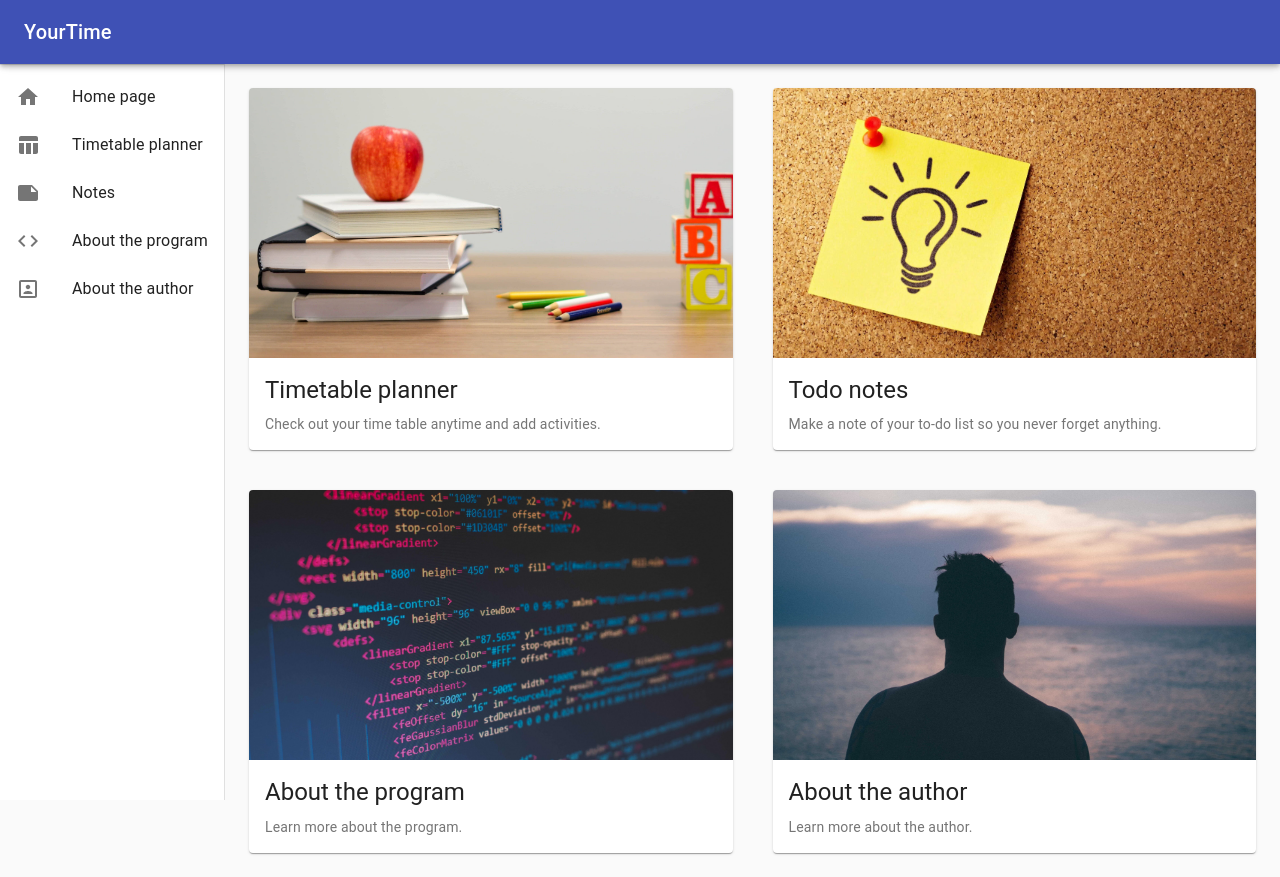
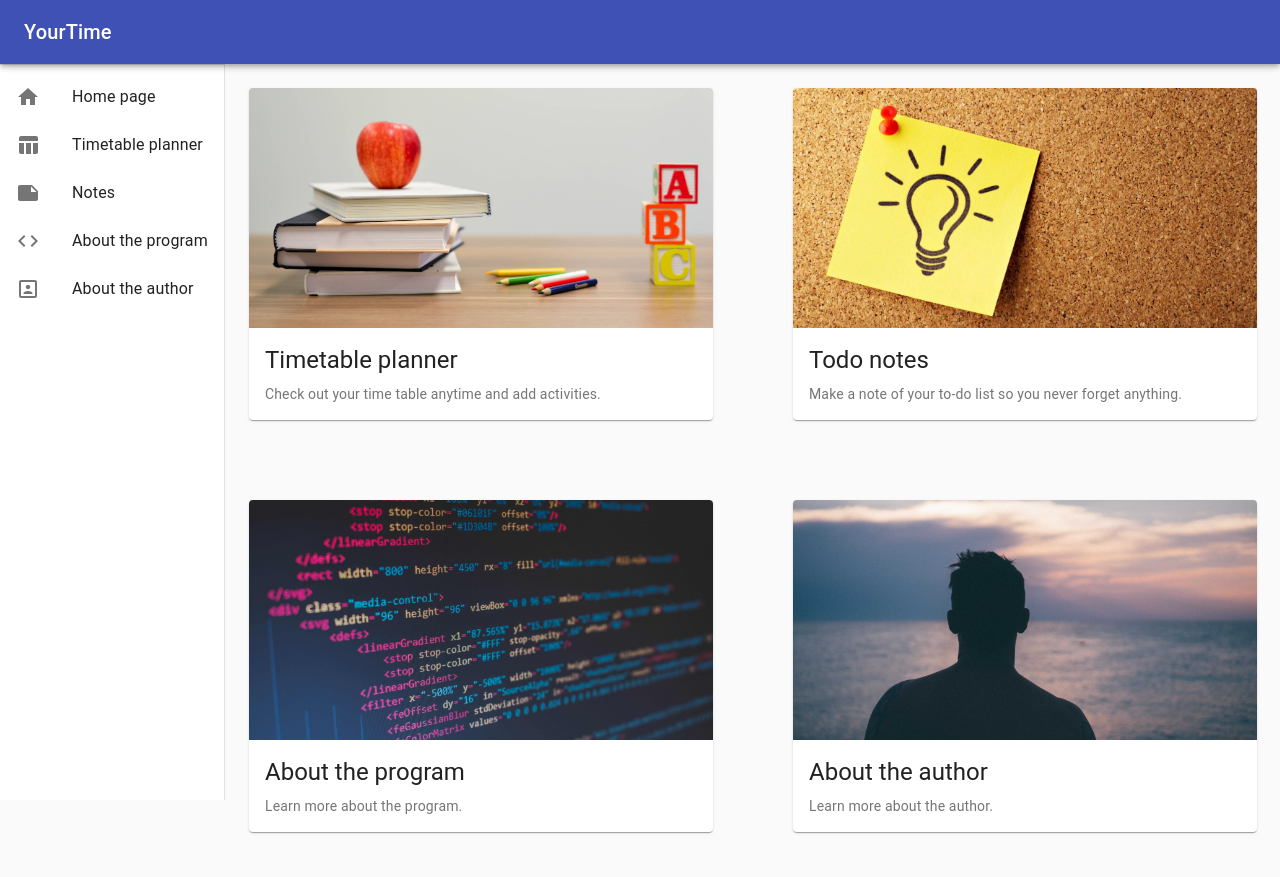
Before and after one commit to keserukristof/SZAKDOLGOZAT, a React (Create React App) app in the folder your-time-frontend/: page /#/ in a window 1280 px wide. Built offline with nearby package versions, Linux system fonts and the light colour scheme.

Commit message:
animation hozzáadása

```diff
--- a/your-time-frontend/package.json
+++ b/your-time-frontend/package.json
@@ -13,11 +13,13 @@
     "@material-ui/pickers": "^3.2.10",
     "contentful": "^7.14.0",
     "date-fns": "^2.11.0",
+    "gh-pages": "^2.2.0",
     "react": "^16.11.0",
     "react-dom": "^16.11.0",
     "react-hook-form": "^5.1.1",
     "react-router-dom": "^5.1.2",
     "react-scripts": "3.2.0",
+    "react-spring": "^8.0.27",
     "react-uuid": "^1.0.2"
   },
   "scripts": {
--- a/your-time-frontend/src/App.js
+++ b/your-time-frontend/src/App.js
@@ -14,6 +14,7 @@ import AboutMe from './pages/AboutMe'
 import TimeTable from './pages/TimeTable'
 import Notes from './pages/Notes'
 import LoginAndReg from "./pages/LoginAndReg";
+
 
 
 const App = () => {
--- a/your-time-frontend/src/components/CostumCard.js
+++ b/your-time-frontend/src/components/CostumCard.js
@@ -1,23 +1,44 @@
-import React from 'react';
-import { makeStyles } from '@material-ui/core/styles';
-import Card from '@material-ui/core/Card';
-import CardActionArea from '@material-ui/core/CardActionArea';
-import CardContent from '@material-ui/core/CardContent';
-import CardMedia from '@material-ui/core/CardMedia';
-import Typography from '@material-ui/core/Typography';
+import React from "react";
+import { makeStyles } from "@material-ui/core/styles";
+import Card from "@material-ui/core/Card";
+import CardActionArea from "@material-ui/core/CardActionArea";
+import CardContent from "@material-ui/core/CardContent";
+import CardMedia from "@material-ui/core/CardMedia";
+import Typography from "@material-ui/core/Typography";
+import { useSpring, animated } from "react-spring";
+
+const calc = (x, y) => [
+  -(y - window.innerHeight / 2) / 50,
+  (x - window.innerWidth / 2) / 100,
+  1.1
+];
+const trans = (x, y, s) =>
+  `perspective(600px) rotateX(${x}deg) rotateY(${y}deg) scale(${s})`;
 
 const useStyles = makeStyles({
   media: {
-    height: 270
+    height: 240,
   },
+  card: {
+    maxWidth: 700,
+  }
 });
-
 
 const CostumCard = props => {
   const classes = useStyles();
 
+  const [cardStyle, set] = useSpring(() => ({
+    xys: [0, 0, 1],
+    config: { mass: 3, tension: 250, friction: 30 }
+  }));
+
   return (
-    <Card>
+    <animated.div
+      onMouseMove={({ clientX: x, clientY: y }) => set({ xys: calc(x, y) })}
+      onMouseLeave={() => set({ xys: [0, 0, 1] })}
+      style={{ transform: cardStyle.xys.interpolate(trans) }}
+    >
+      <Card className={classes.card}>
         <CardActionArea>
           <CardMedia
             className={classes.media}
@@ -34,7 +55,8 @@ const CostumCard = props => {
           </CardContent>
         </CardActionArea>
       </Card>
+    </animated.div>
   );
-}
+};
 
 export default CostumCard;
--- a/your-time-frontend/src/components/notes/NoteList.js
+++ b/your-time-frontend/src/components/notes/NoteList.js
@@ -4,6 +4,7 @@ import List from "@material-ui/core/List";
 import Grid from "@material-ui/core/Grid";
 
 const NoteList = ({ notes, toggleComplete, removeNote }) => {
+
   return (
     <List>
       <Grid container spacing={4}>
--- a/your-time-frontend/src/pages/AboutMe.js
+++ b/your-time-frontend/src/pages/AboutMe.js
@@ -3,11 +3,17 @@ import CostumCard from "../components/CostumCard";
 import { Grid } from "@material-ui/core";
 import Typography from "@material-ui/core/Typography";
 import Box from "@material-ui/core/Box";
-
+import { useSpring, animated } from "react-spring";
 
 const AboutMe = () => {
+  const animation = useSpring({
+    from: { marginLeft: -1000 },
+    to: { marginLeft: 0 },
+    config: { duration: 1000 }
+  });
 
   return (
+    <animated.div style={animation}>
       <Grid container spacing={7}>
         <Grid item xs={12} sm={5}>
           <CostumCard
@@ -24,9 +30,9 @@ const AboutMe = () => {
               About me
             </Box>
             <Box textAlign="center" m={2}>
-            I'm Kristóf Keserű. I grow up in Püspökladányban and here I finished
-            high school then I continue my studies at the University of
-            Debrecen.I learn Computer Science in here.
+              I'm Kristóf Keserű. I grow up in Püspökladányban and here I
+              finished high school then I continue my studies at the University
+              of Debrecen.I learn Computer Science in here.
             </Box>
             <Box textAlign="center" m={2}>
               What attracts me most is web development. I am currently trying to
@@ -35,6 +41,7 @@ const AboutMe = () => {
           </Typography>
         </Grid>
       </Grid>
+    </animated.div>
   );
 };
 
--- a/your-time-frontend/src/pages/AboutTheProgram.js
+++ b/your-time-frontend/src/pages/AboutTheProgram.js
@@ -2,11 +2,19 @@ import React from "react";
 
 import { Grid } from "@material-ui/core";
 import Box from "@material-ui/core/Box";
+import { useSpring, animated } from "react-spring";
 
 const AboutTheProgram = () => {
+  const animation = useSpring({
+    from: { marginLeft: -1000 },
+    to: { marginLeft: 0 },
+    config: { duration: 1000 }
+  });
+
   return (
-    <Grid container spacing={5}>
-      <Grid item xs>
+    <animated.div style={animation}>
+      <Grid container spacing={5}>
+        <Grid item xs>
           <Box textAlign="center" fontWeight={250} fontSize={40} m={1}>
             About the program
           </Box>
@@ -34,8 +42,9 @@ const AboutTheProgram = () => {
             MongoDB technology on the database side. I used MongoDB with a
             framework called Express.
           </Box>
+        </Grid>
       </Grid>
-    </Grid>
+    </animated.div>
   );
 };
 
--- a/your-time-frontend/src/pages/Home.js
+++ b/your-time-frontend/src/pages/Home.js
@@ -6,10 +6,16 @@ import Link from "@material-ui/core/Link";
 import CostumCard from "../components/CostumCard";
 
 function Home() {
+
   return (
-    <Grid container spacing={5}>
+      <Grid container spacing={10}>
         <Grid item xs={12} sm={6}>
-        <Link component={RouterLink} to="/time-table" color="inherit" underline="none">
+          <Link
+            component={RouterLink}
+            to="/time-table"
+            color="inherit"
+            underline="none"
+          >
             <CostumCard
               image={require("../images/time_table.jpg")}
               hover="Timetable planner"
@@ -19,7 +25,12 @@ function Home() {
           </Link>
         </Grid>
         <Grid item xs={12} sm={6}>
-        <Link component={RouterLink} to="/notes" color="inherit" underline="none">
+          <Link
+            component={RouterLink}
+            to="/notes"
+            color="inherit"
+            underline="none"
+          >
             <CostumCard
               image={require("../images/notes.jpg")}
               hover="Todo notes"
@@ -29,7 +40,12 @@ function Home() {
           </Link>
         </Grid>
         <Grid item xs={12} sm={6}>
-          <Link component={RouterLink} to="/about-the-program" color="inherit" underline="none">
+          <Link
+            component={RouterLink}
+            to="/about-the-program"
+            color="inherit"
+            underline="none"
+          >
             <CostumCard
               image={require("../images/code.jpg")}
               hover="About the program"
@@ -39,7 +55,12 @@ function Home() {
           </Link>
         </Grid>
         <Grid item xs={12} sm={6}>
-          <Link component={RouterLink} to="/about-the-author" color="inherit" underline="none">
+          <Link
+            component={RouterLink}
+            to="/about-the-author"
+            color="inherit"
+            underline="none"
+          >
             <CostumCard
               image={require("../images/myself.jpg")}
               hover="About the author"
--- a/your-time-frontend/src/pages/Notes.js
+++ b/your-time-frontend/src/pages/Notes.js
@@ -2,8 +2,16 @@ import React, { useState } from "react";
 import NoteForm from "../components/notes/NoteForm";
 import { MuiThemeProvider, Grid } from "@material-ui/core";
 import NoteList from "../components/notes/NoteList";
+import { useSpring, animated } from "react-spring";
+
 
 const Notes = () => {
+  const animation = useSpring({
+    from: { marginLeft: -1000 },
+    to: { marginLeft: 0 },
+    config: { duration: 1000 }
+  });
+
   const [notes, setNotes] = useState([]);
 
   const addNote = note => {
@@ -29,7 +37,7 @@ const Notes = () => {
   };
 
   return (
-    <div>
+    <animated.div style={animation}>
       <MuiThemeProvider>
         <Grid container justify="space-around">
           <Grid item>
@@ -43,7 +51,7 @@ const Notes = () => {
         toggleComplete={toggleComplete}
         removeNote={removeNote}
       />
-    </div>
+    </animated.div>
   );
 };
 
```
Also changed, not shown: 1 other file (tests, documents, lock files or other folders). Lines whose indentation alone changed are shown as unchanged.
